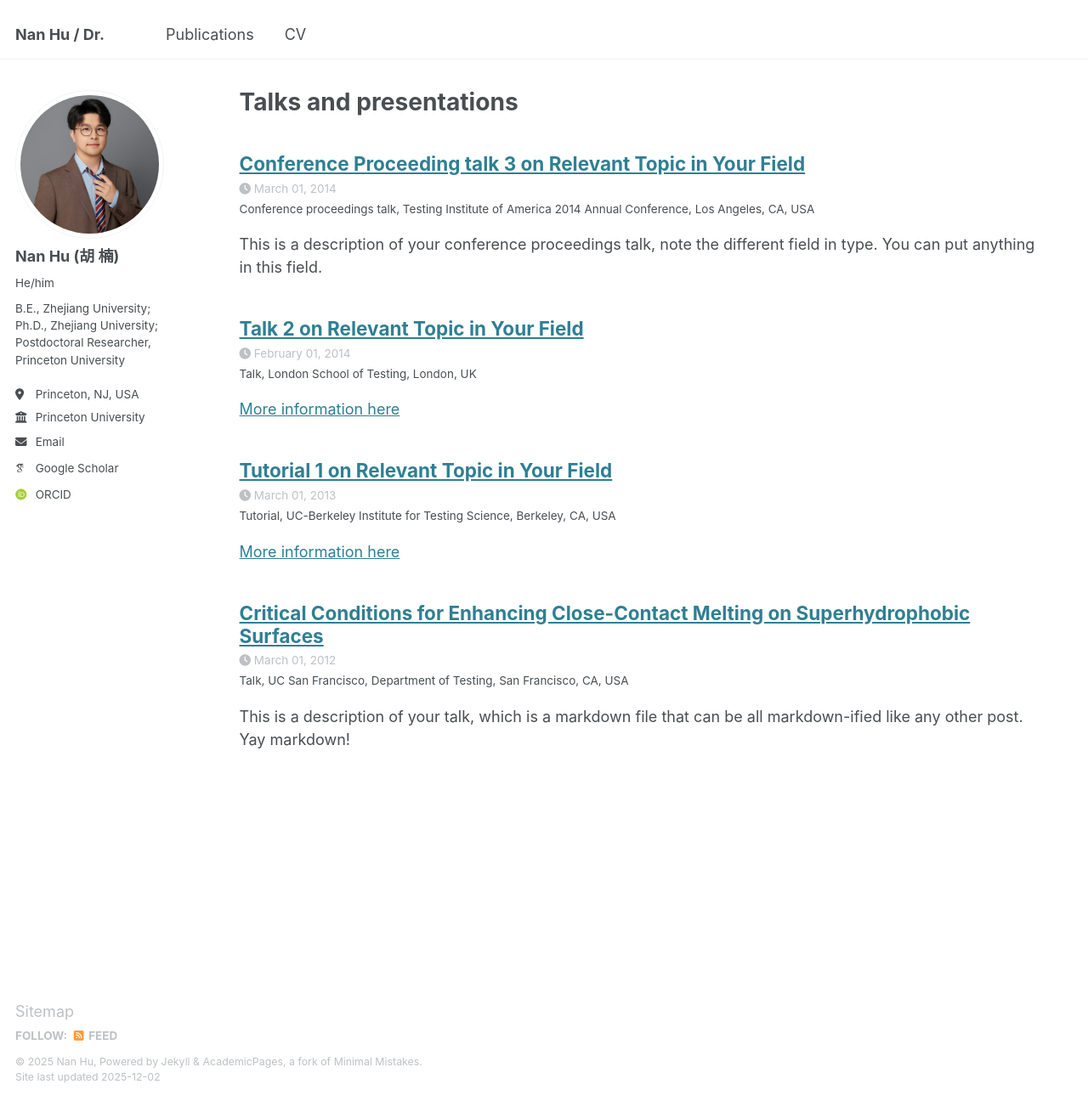
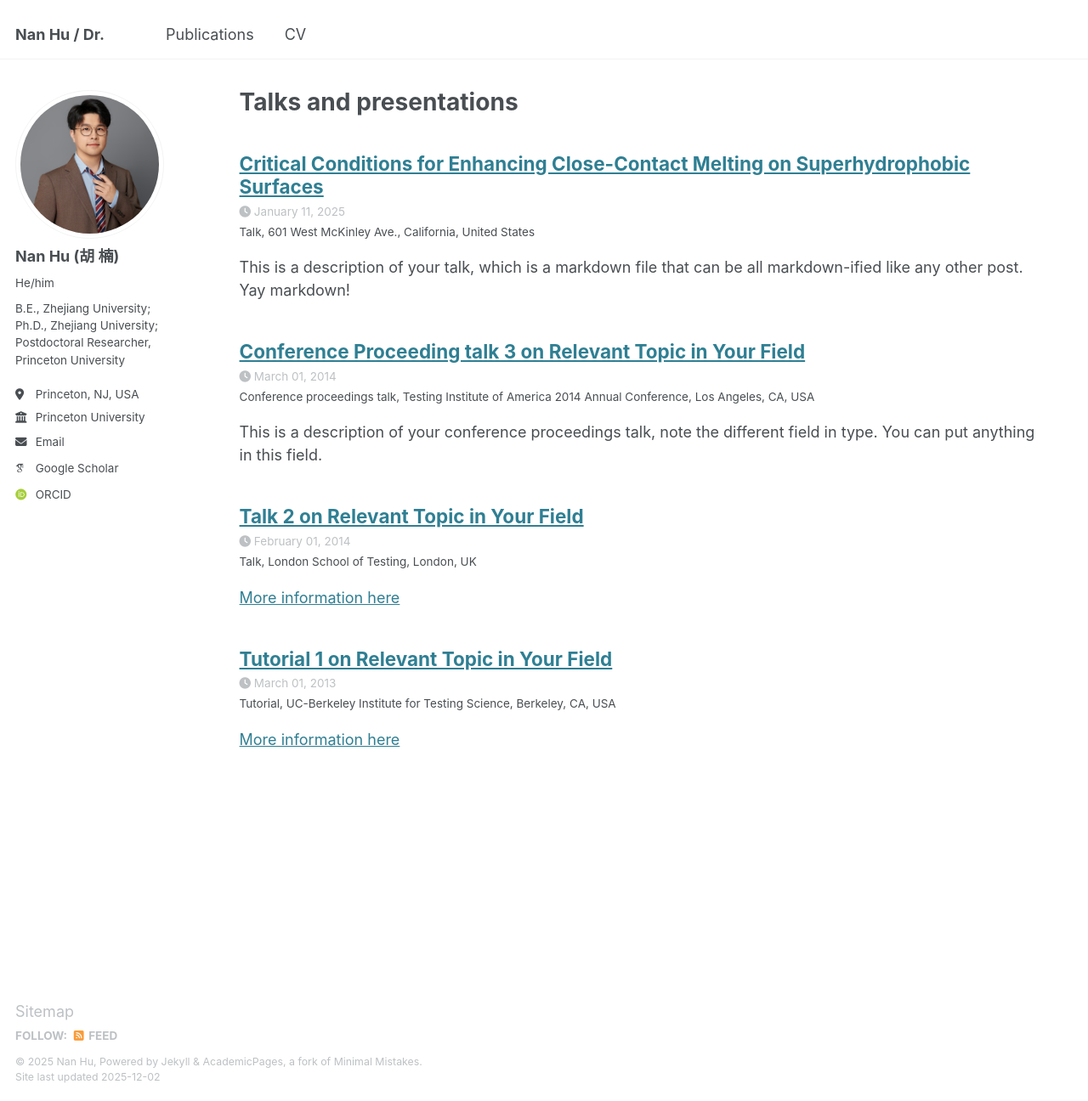
Before and after one commit to princetonNanHu/Nan, a Jekyll site: the page built from _pages/talks.html, in a window 1280 px wide and 1296 px high. Shown: the whole window at 85% size. Built offline with Jekyll 4.4.1, drawn with Linux system fonts in a browser that asks for light colours; some web fonts are replaced.

Commit message:
Modify talk information for 2025 event
Updated talk details including permalink, venue, date, and location.

```diff
--- a/_talks/2012-03-01-talk-1.md
+++ b/_talks/2012-03-01-talk-1.md
@@ -2,10 +2,10 @@
 title: "Critical Conditions for Enhancing Close-Contact Melting on Superhydrophobic Surfaces"
 collection: talks
 type: "Talk"
-permalink: /talks/2012-03-01-talk-1
-venue: "UC San Francisco, Department of Testing"
-date: 2012-03-01
-location: "San Francisco, CA, USA"
+permalink: /talks/2025-01-11-talk-1
+venue: "601 West McKinley Ave."
+date: 2025-01-11
+location: "California, United States"
 ---
 
 This is a description of your talk, which is a markdown file that can be all markdown-ified like any other post. Yay markdown!
```
